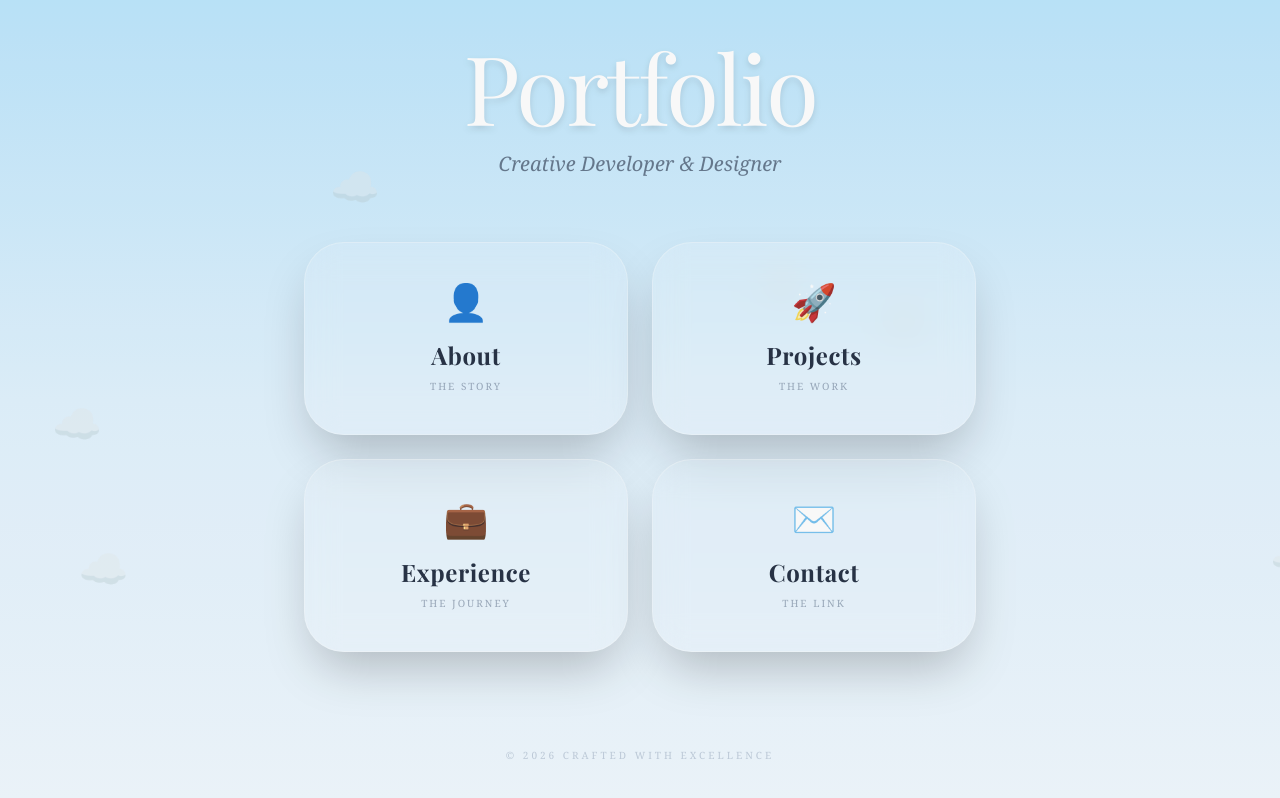
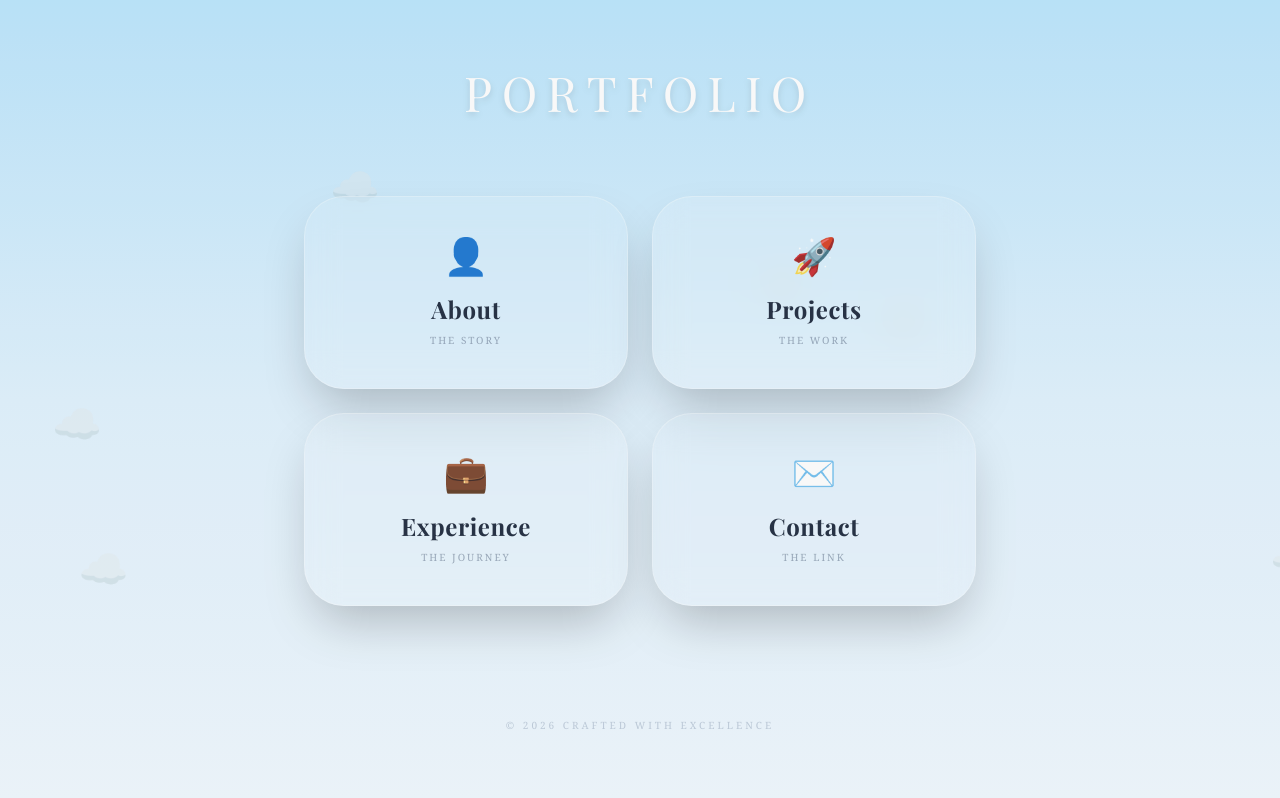
Before and after one commit to Nunu-cpu/happy-new-year-for-Maman, a Next.js app: page / in a window 1280 px wide. Built offline with nearby package versions, Linux system fonts and the light colour scheme; a web font is replaced by a local one.

Commit message:
Refine portfolio header: smaller text and remove tagline

```diff
--- a/app/page.tsx
+++ b/app/page.tsx
@@ -74,14 +74,11 @@ export default function Home() {
         </div>
       ))}
 
-      <main className="flex flex-col items-center text-center gap-16 animate-in fade-in zoom-in duration-1000 z-10 w-full max-w-4xl px-4">
+      <main className="flex flex-col items-center text-center gap-20 animate-in fade-in zoom-in duration-1000 z-10 w-full max-w-4xl px-4">
         <div className="space-y-4">
-          <h1 className="text-6xl md:text-8xl font-playfair font-light tracking-tight text-white drop-shadow-md">
+          <h1 className="text-3xl md:text-5xl font-playfair font-light tracking-[0.2em] text-white drop-shadow-md uppercase">
             Portfolio
           </h1>
-          <p className="text-slate-600 font-serif italic text-lg md:text-xl opacity-80">
-            Creative Developer & Designer
-          </p>
         </div>
 
         <nav className="grid grid-cols-1 sm:grid-cols-2 gap-6 w-full max-w-2xl">
```
